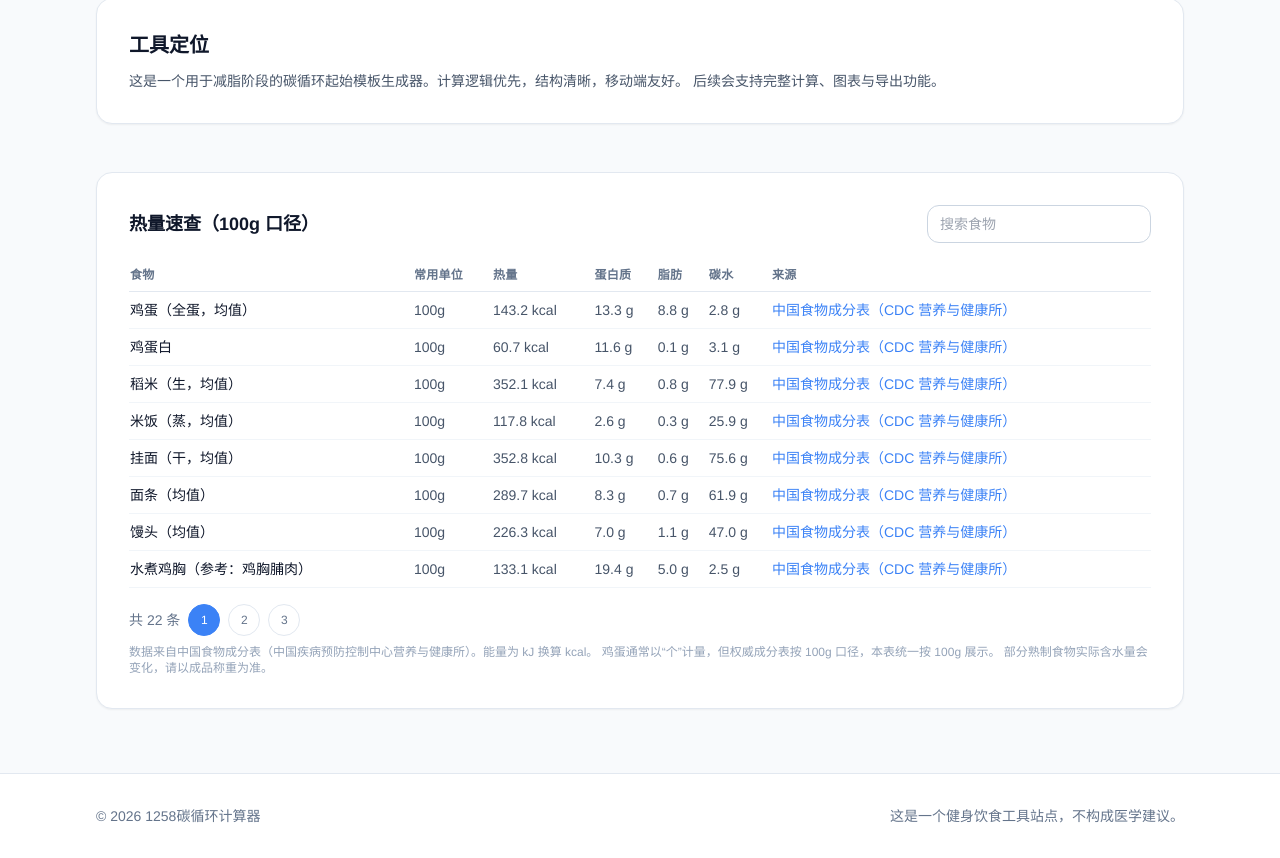
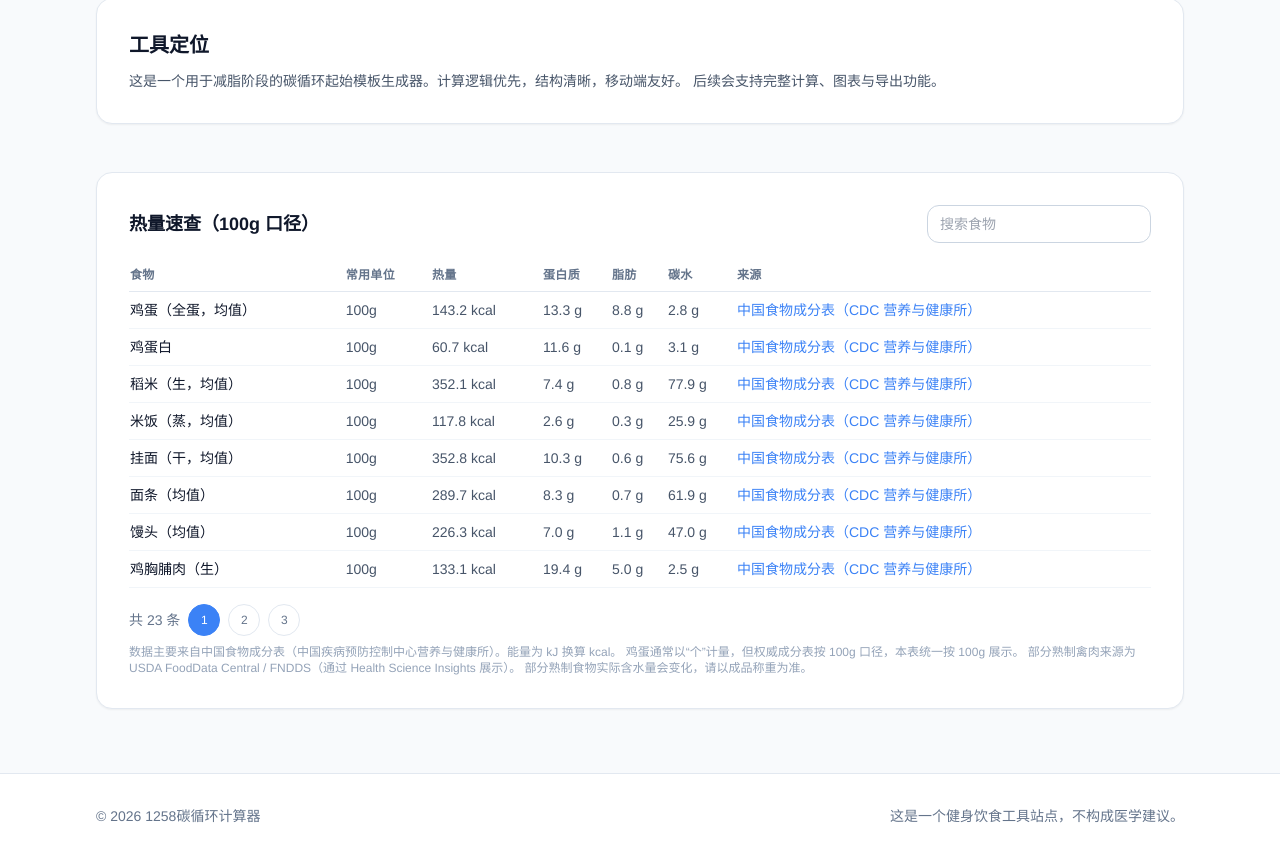
Before and after one commit to 18haventgirl/1258Cloop, a React (Vite) app: page / in a window 1280 px wide. Shown: the part 555-1413 px from the top of the page. Built offline with nearby package versions, Linux system fonts and the light colour scheme.

Commit message:
add cooked poultry sources

```diff
--- a/src/pages/HomePage.tsx
+++ b/src/pages/HomePage.tsx
@@ -80,7 +80,7 @@ const foodData = [
     sourceUrl: 'https://nlc.chinanutri.cn/fq/foodinfo/272.html'
   },
   {
-    name: '水煮鸡胸（参考：鸡胸脯肉）',
+    name: '鸡胸脯肉（生）',
     unit: '100g',
     energyKj: 557,
     protein: 19.4,
@@ -90,14 +90,26 @@ const foodData = [
     sourceUrl: 'https://nlc.chinanutri.cn/fq/foodinfo/880.html'
   },
   {
-    name: '卤鸡腿（参考：鸡腿）',
+    name: '鸡胸肉（熟，炖/焖）',
     unit: '100g',
-    energyKj: 753,
-    protein: 16.0,
-    fat: 13.0,
+    energyKj: 695,
+    protein: 32.1,
+    fat: 3.24,
     carbs: 0,
-    source: '中国食物成分表（CDC 营养与健康所）',
-    sourceUrl: 'https://nlc.chinanutri.cn/fq/foodinfo/882.html'
+    source: 'USDA FoodData Central（Health Science Insights）',
+    sourceUrl:
+      'https://www.healthscienceinsights.com/en/tools/nutrition-facts/products/331960-chicken-broiler-or-fryers-breast-skinless-boneless-meat-only-cooked-braised/'
+  },
+  {
+    name: '卤鸡腿（参考：鸡小腿/腿棒，熟，braised）',
+    unit: '100g',
+    energyKj: 619,
+    protein: 23.71,
+    fat: 5.9,
+    carbs: 0,
+    source: 'USDA FNDDS Survey（Health Science Insights）',
+    sourceUrl:
+      'https://www.healthscienceinsights.com/en/tools/nutrition-facts/products/2706015-chicken-drumstick-stewed-skin-not-eaten/'
   },
   {
     name: '方便面饼（干）',
@@ -371,8 +383,9 @@ const HomePage = () => {
                 ))}
               </div>
               <span className="text-xs text-slate-400">
-                数据来自中国食物成分表（中国疾病预防控制中心营养与健康所）。能量为 kJ 换算 kcal。
+                数据主要来自中国食物成分表（中国疾病预防控制中心营养与健康所）。能量为 kJ 换算 kcal。
                 鸡蛋通常以“个”计量，但权威成分表按 100g 口径，本表统一按 100g 展示。
+                部分熟制禽肉来源为 USDA FoodData Central / FNDDS（通过 Health Science Insights 展示）。
                 部分熟制食物实际含水量会变化，请以成品称重为准。
               </span>
             </div>
```
